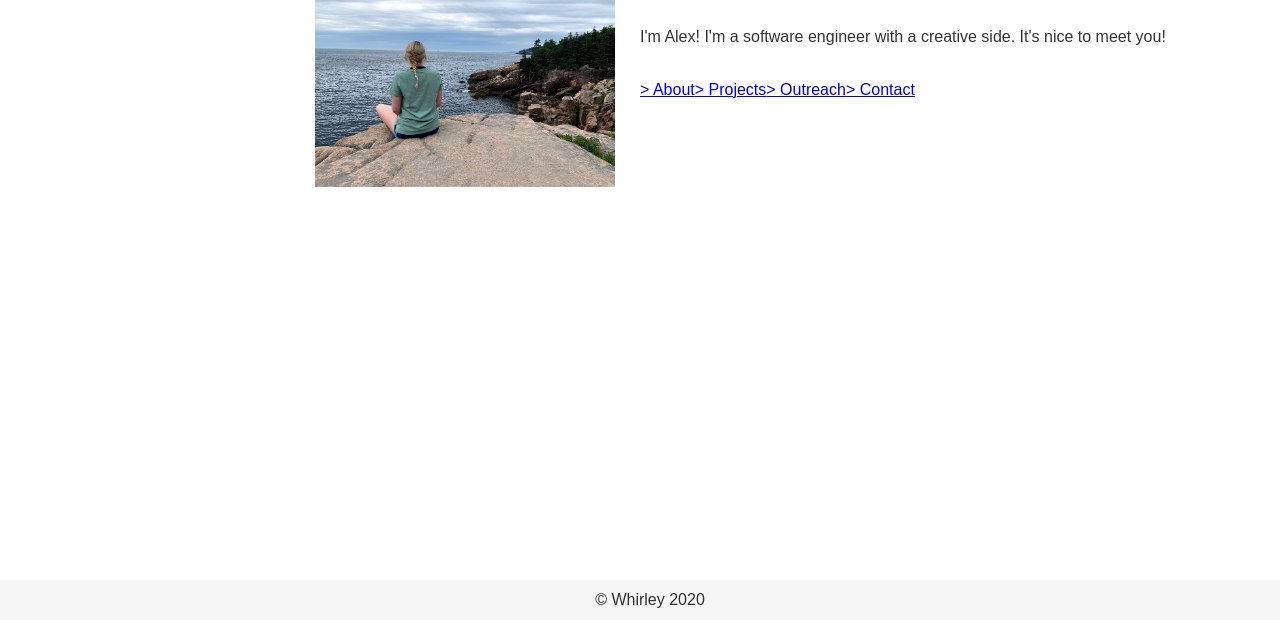
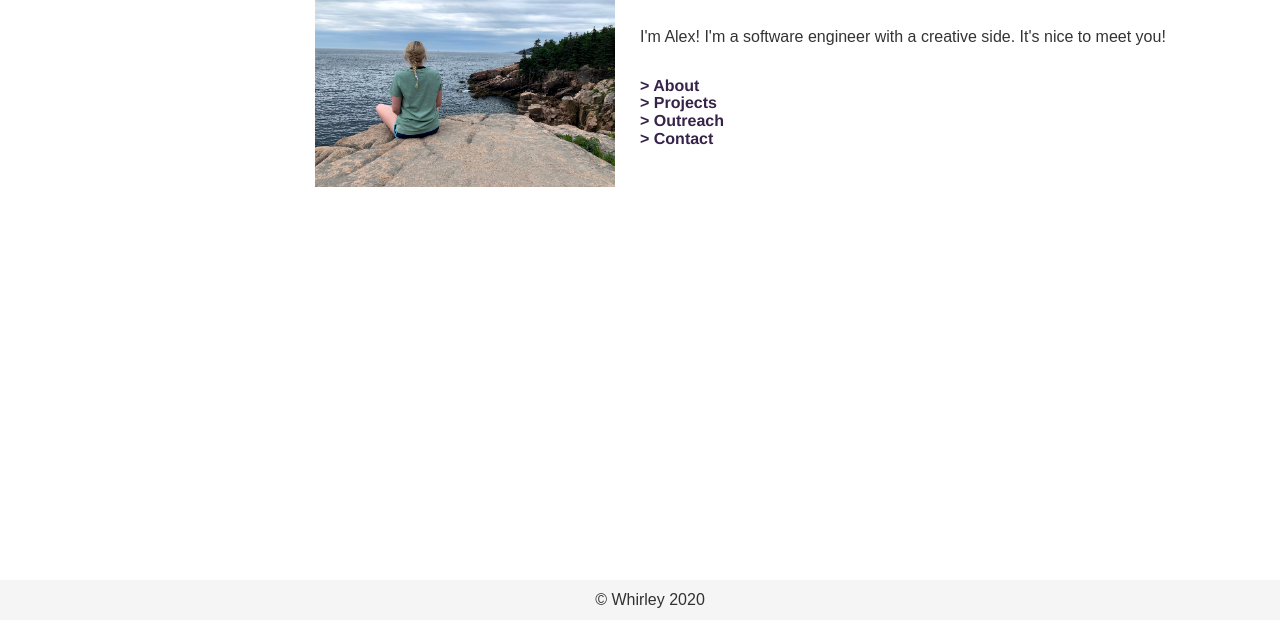
Before and after one commit to awhirley/gatsby-site, a Gatsby site: page / in a window 1280 px wide. Shown: the part 180-800 px from the top of the page. Built offline with nearby package versions, Linux system fonts and the light colour scheme; Gatsby itself is replaced by a stand-in of ours.

Commit message:
style the main menu

```diff
--- a/src/components/main.css
+++ b/src/components/main.css
@@ -50,6 +50,17 @@ code {
     grid-row: 2 / span 1;
 }
 
+.menu-link {
+    color: #37234a;
+    text-decoration: none;
+    margin-bottom: 0;
+}
+
+.menu-link:hover {
+    color: yellow;
+    background: #37234a;
+}
+
 /* header */
 
 .header-style {
--- a/src/pages/index.js
+++ b/src/pages/index.js
@@ -21,10 +21,12 @@ const IndexPage = () => (
 
         <p>I'm Alex! I'm a software engineer with a creative side. It's nice to meet you!</p>
 
-        <Link to="/about/">> About</Link>
-        <Link to="/projects/">> Projects</Link>
-        <Link to="/outreach/">> Outreach</Link>
-        <Link to="/contact/">> Contact</Link>
+        <h4>
+          <a href="/about/" class='menu-link'>> About</a><br />
+          <a href="/projects/" class='menu-link'>> Projects</a><br />
+          <a href="/outreach/" class='menu-link'>> Outreach</a><br />
+          <a href="/contact/" class='menu-link'>> Contact</a><br />
+        </h4>
       </div>
 
     </div>
```
